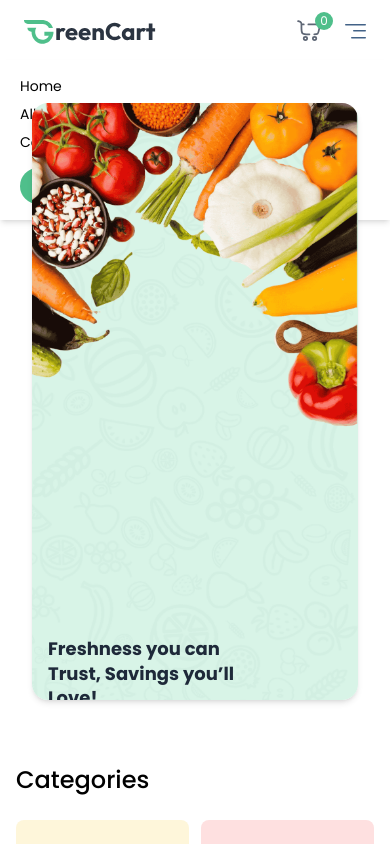
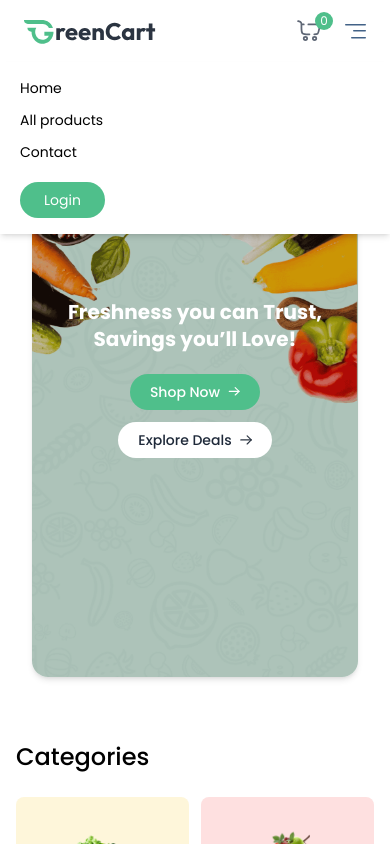
Before and after one commit to Ayesha-Waqar/GreenCart, a React (Vite) app in the folder Client/: page / in a window 390 px wide. Both pictures are taken after a click on the button 355 px from the left and 31 px from the top of the page. Shown: the top 844 px of the page. Built offline with nearby package versions, Linux system fonts and the light colour scheme; no server answers; a web font is replaced by a local one.

Commit message:
ui improved

```diff
--- a/Client/src/Components/MainBanner.jsx
+++ b/Client/src/Components/MainBanner.jsx
@@ -4,29 +4,36 @@ import { Link } from "react-router-dom";
 
 const MainBanner = () => {
   return (
-    <div className="w-full px-4 md:px-8 lg:px-16 mt-4">
+    <div className="w-full px-4 md:px-8 lg:px-16 mt-20">
       <div className="relative overflow-hidden rounded-2xl shadow-md">
+
+        {/* Desktop Image */}
         <img
           src={assets.main_banner_bg}
           alt="banner"
-          className="w-full hidden md:block object-cover"
+          className="hidden md:block w-full object-cover"
         />
 
+        {/* Mobile Image */}
         <img
           src={assets.main_banner_bg_sm}
           alt="banner"
-          className="w-full md:hidden object-cover"
+          className="block md:hidden w-full object-cover"
         />
 
-        <div className="absolute  left-4 sm:left-6  sm:top-[70%] md:left-12 lg:left-20 transform -translate-y-1/2">
-          <h1 className="text-gray-800 text-lg sm:text-2xl md:text-4xl lg:text-5xl font-bold max-w-55 sm:max-w-md md:max-w-xl leading-snug">
+        {/* Overlay Content */}
+        <div className="absolute inset-0 flex flex-col justify-center px-4 sm:px-6 md:px-12 lg:px-20 bg-black/20">
+
+          <h1 className="text-white text-center md:text-left text-xl sm:text-2xl md:text-4xl lg:text-5xl font-bold max-w-xl leading-snug">
             Freshness you can Trust, Savings you’ll Love!
           </h1>
 
-          <div className="flex mt-4 sm:mt-6">
+          {/* Buttons */}
+          <div className="flex flex-col sm:flex-row items-center md:items-start gap-3 mt-5 sm:mt-6">
+
             <Link
               to="/Products"
-              className="flex items-center gap-2 bg-primary text-white px-4 sm:px-6 py-2 sm:py-3 rounded-full font-medium hover:bg-primary-dull transition text-sm sm:text-base"
+              className="flex items-center justify-center gap-2 bg-primary text-white px-5 sm:px-6 py-2 sm:py-3 rounded-full font-medium hover:bg-primary-dull transition text-sm sm:text-base"
             >
               Shop Now
               <img
@@ -38,11 +45,16 @@ const MainBanner = () => {
 
             <Link
               to="/Products"
-              className="hidden sm:flex items-center gap-2 ml-4 bg-primary text-gray-800 px-6 py-3 rounded-full font-medium hover:bg-primary-dull transition"
+              className="flex items-center justify-center gap-2 bg-white text-gray-800 px-5 sm:px-6 py-2 sm:py-3 rounded-full font-medium hover:bg-gray-100 transition text-sm sm:text-base"
             >
               Explore Deals
-              <img src={assets.black_arrow_icon} alt="arrow" className="w-4" />
+              <img
+                src={assets.black_arrow_icon}
+                alt="arrow"
+                className="w-3 sm:w-4"
+              />
             </Link>
+
           </div>
         </div>
       </div>
--- a/Client/src/Components/NavBar.jsx
+++ b/Client/src/Components/NavBar.jsx
@@ -1,12 +1,12 @@
-import React from "react";
-import { useEffect } from "react";
-import { NavLink } from "react-router";
+import React, { useEffect, useState } from "react";
+import { NavLink } from "react-router-dom";
 import { assets } from "../assets/assets";
 import { useAppContext } from "../Context/AppContext";
 import toast from "react-hot-toast";
 
 const NavBar = () => {
-  const [open, setOpen] = React.useState(false);
+  const [open, setOpen] = useState(false);
+
   const {
     user,
     setUser,
@@ -15,23 +15,23 @@ const NavBar = () => {
     searchQuery,
     setSearchQuery,
     totalCardItems,
-    axios
+    axios,
   } = useAppContext();
 
-  const logout = async() => {
+  const logout = async () => {
     try {
-      const { data } = await axios.get("http://localhost:3000/api/user/logout" , {withCredentials:true});
-      console.log(data);
+      const { data } = await axios.get(
+        "http://localhost:3000/api/user/logout",
+        { withCredentials: true }
+      );
+
       if (data.success) {
-      toast.dismiss();
-      toast.success(data.message);
-        setUser(null)
-        navigate('/')
+        toast.success(data.message);
+        setUser(null);
+        navigate("/");
+      } else {
+        toast.error(data.message);
       }
-      else{
-         toast.error(data.message);
-      }
-
     } catch (error) {
       toast.error(error.message);
     }
@@ -44,34 +44,34 @@ const NavBar = () => {
   }, [searchQuery]);
 
   return (
-    <nav className="flex items-center justify-between px-6 md:px-16 lg:px-24 xl:px-32 py-4 border-b border-gray-300 bg-white relative transition-all">
+    <nav className="fixed top-0 left-0 w-full z-50 flex items-center justify-between px-6 md:px-16 lg:px-24 xl:px-32 py-4 border-b border-gray-300 bg-white transition-all">
+
+      {/* Logo */}
       <NavLink to="/" onClick={() => setOpen(false)}>
-        <img src={assets.logo} alt="" />
+        <img src={assets.logo} alt="logo" />
       </NavLink>
 
       {/* Desktop Menu */}
       <div className="hidden sm:flex items-center gap-8">
         <NavLink to="/">Home</NavLink>
-        <NavLink to="/Products">All products</NavLink>
-        <NavLink to="/Contact">Contact</NavLink>
-        <NavLink to="/Orders">My Orders</NavLink>
+        <NavLink to="/products">All products</NavLink>
+        <NavLink to="/contact">Contact</NavLink>
+        <NavLink to="/orders">My Orders</NavLink>
 
+        {/* Search */}
         <div className="hidden lg:flex items-center text-sm gap-2 border border-gray-300 px-3 rounded-full">
           <input
-            onChange={(e) => {
-              setSearchQuery(e.target.value);
-            }}
+            onChange={(e) => setSearchQuery(e.target.value)}
             className="py-1.5 w-full bg-transparent outline-none placeholder-gray-500"
             type="text"
             placeholder="Search products"
           />
-          <img src={assets.search_icon} className="w-4 h-4" />
+          <img src={assets.search_icon} className="w-4 h-4" alt="search" />
         </div>
 
+        {/* Cart */}
         <div
-          onClick={() => {
-            navigate("/Cart");
-          }}
+          onClick={() => navigate("/cart")}
           className="relative cursor-pointer"
         >
           <img src={assets.nav_cart_icon} className="w-6 opacity-80" />
@@ -80,10 +80,11 @@ const NavBar = () => {
           </button>
         </div>
 
+        {/* Auth */}
         {!user ? (
           <button
             onClick={() => setShowLogin(true)}
-            className="cursor-pointer px-8 py-2 bg-primary hover:bg-primary-dull transition text-white rounded-full"
+            className="px-8 py-2 bg-primary hover:bg-primary-dull transition text-white rounded-full"
           >
             Login
           </button>
@@ -98,8 +99,8 @@ const NavBar = () => {
             <div className="absolute right-0 top-full w-40 bg-white border border-gray-200 rounded-lg shadow-lg hidden group-hover:block z-50">
               <ul className="py-2 text-sm text-gray-800">
                 <li
-                  onClick={() => navigate("Orders")}
-                  className="px-4 py-2 hover:bg-primary/10 cursor-pointer "
+                  onClick={() => navigate("/orders")}
+                  className="px-4 py-2 hover:bg-primary/10 cursor-pointer"
                 >
                   My Orders
                 </li>
@@ -115,11 +116,10 @@ const NavBar = () => {
         )}
       </div>
 
+      {/* Mobile Right Side */}
       <div className="flex items-center gap-6 sm:hidden">
         <div
-          onClick={() => {
-            navigate("/Cart");
-          }}
+          onClick={() => navigate("/cart")}
           className="relative cursor-pointer"
         >
           <img src={assets.nav_cart_icon} className="w-6 opacity-80" />
@@ -127,32 +127,32 @@ const NavBar = () => {
             {totalCardItems()}
           </button>
         </div>
-        <button
-          onClick={() => (open ? setOpen(false) : setOpen(true))}
-          aria-label="Menu"
-          className="sm:hidden"
-        >
-          <img src={assets.menu_icon} />
+
+        <button onClick={() => setOpen(!open)}>
+          <img src={assets.menu_icon} alt="menu" />
         </button>
       </div>
 
       {/* Mobile Menu */}
-
       <div
-        className={`${open ? "flex" : "hidden"} absolute top-15 left-0 w-full bg-white shadow-md py-4 flex-col items-start gap-2 px-5 text-sm md:hidden`}
+        className={`${
+          open ? "flex" : "hidden"
+        } absolute top-full left-0 w-full bg-white shadow-md py-4 flex-col items-start gap-3 px-5 text-sm sm:hidden`}
       >
         <NavLink to="/" onClick={() => setOpen(false)}>
           Home
         </NavLink>
-        <NavLink to="/Products" onClick={() => setOpen(false)}>
+        <NavLink to="/products" onClick={() => setOpen(false)}>
           All products
         </NavLink>
+
         {user && (
-          <NavLink to="/Products" onClick={() => setOpen(false)}>
+          <NavLink to="/orders" onClick={() => setOpen(false)}>
             My Orders
           </NavLink>
         )}
-        <NavLink to="/Contact" onClick={() => setOpen(false)}>
+
+        <NavLink to="/contact" onClick={() => setOpen(false)}>
           Contact
         </NavLink>
 
@@ -162,14 +162,14 @@ const NavBar = () => {
               setOpen(false);
               setShowLogin(true);
             }}
-            className="cursor-pointer px-6 py-2 mt-2 bg-primary hover:bg-primary-dull transition text-white rounded-full text-sm"
+            className="px-6 py-2 mt-2 bg-primary text-white rounded-full"
           >
             Login
           </button>
         ) : (
           <button
             onClick={logout}
-            className="cursor-pointer px-6 py-2 mt-2 bg-primary hover:bg-primary-dull transition text-white rounded-full text-sm"
+            className="px-6 py-2 mt-2 bg-primary text-white rounded-full"
           >
             Logout
           </button>
```
